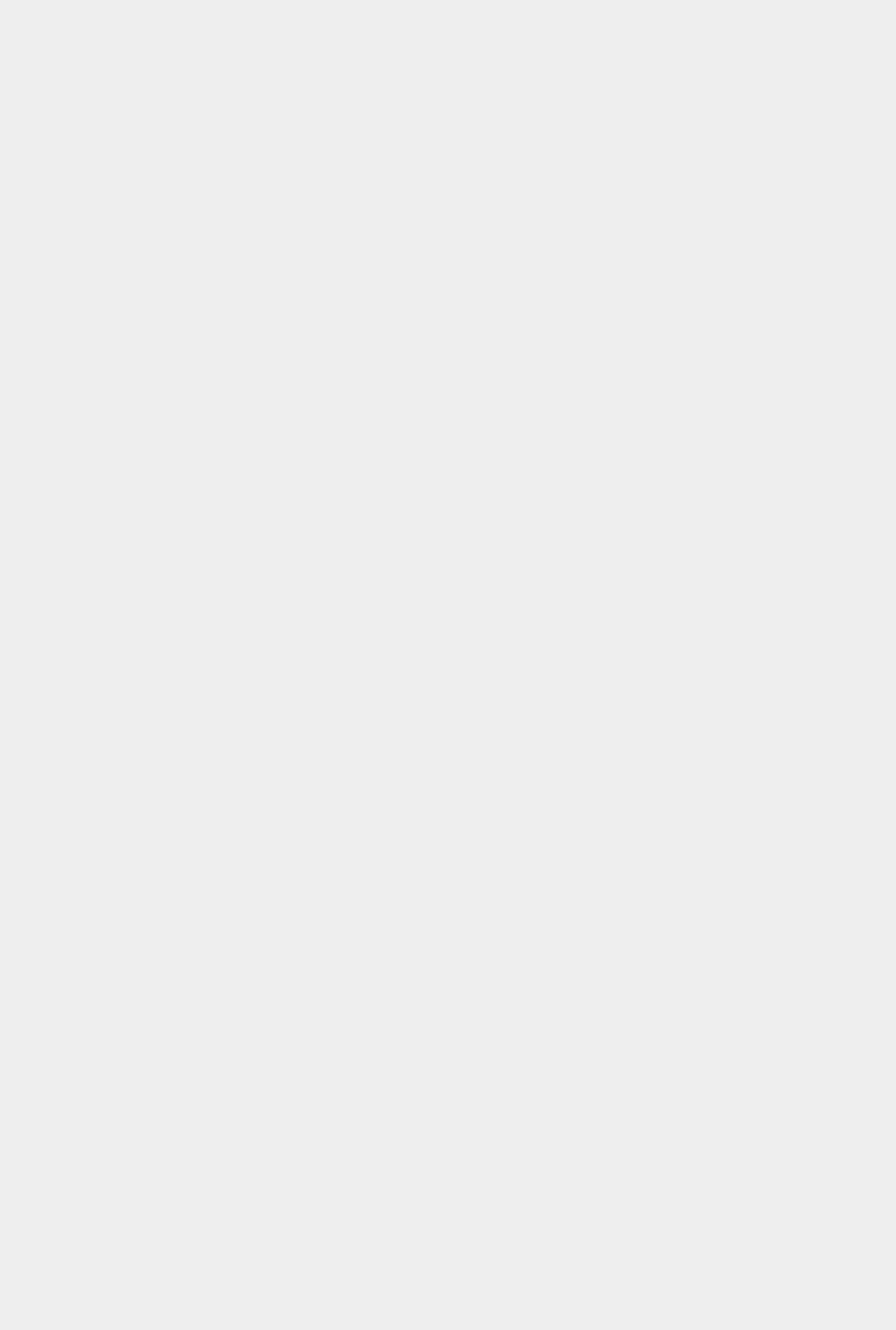
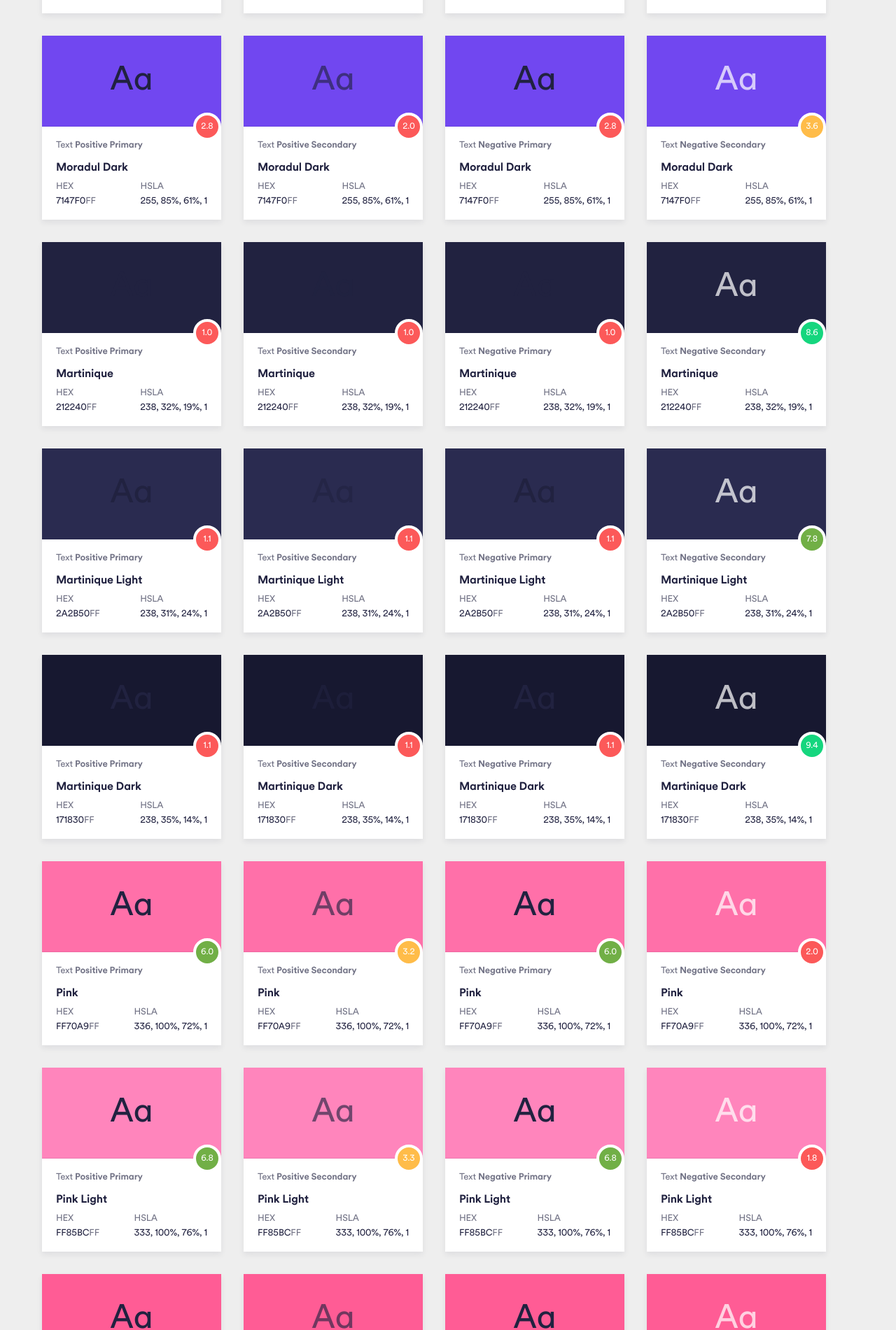
Before and after one commit to gemaderus/accesible-colors, a React (Create React App) app: page / in a window 1280 px wide. Shown: the part 589-2490 px from the top of the page at 70% size. Before the commit the page ends 800 px from the top, so only its background shows below. Built offline with nearby package versions, Linux system fonts and the light colour scheme.

Commit message:
Change lumninance algorith.

```diff
--- a/src/App.js
+++ b/src/App.js
@@ -2,7 +2,7 @@ import React, { Component } from 'react';
 import Sample from './sample';
 import Control from './control';
 import Legend from './legend';
-import {colors, legends} from './colors';
+import {colors} from './colors';
 
 import './App.css';
 
@@ -34,13 +34,57 @@ class App extends Component {
   }
 
   render() {
-    console.log(getColor('Positive Secondary'));
-
     return (
       <div>
         <ul className="grid">
           <Sample color={getColor('Positive Primary')} background={getColor('Moradul')}/>
           <Sample color={getColor('Positive Secondary')} background={getColor('Moradul')}/>
+          <Sample color={getColor('Negative Primary')} background={getColor('Moradul')}/>
+          <Sample color={getColor('Negative Secondary')} background={getColor('Moradul')}/>
+          <Sample color={getColor('Positive Primary')} background={getColor('Moradul Light')}/>
+          <Sample color={getColor('Positive Secondary')} background={getColor('Moradul Light')}/>
+          <Sample color={getColor('Negative Primary')} background={getColor('Moradul Light')}/>
+          <Sample color={getColor('Negative Secondary')} background={getColor('Moradul Light')}/>
+          <Sample color={getColor('Positive Primary')} background={getColor('Moradul Dark')}/>
+          <Sample color={getColor('Positive Secondary')} background={getColor('Moradul Dark')}/>
+          <Sample color={getColor('Negative Primary')} background={getColor('Moradul Dark')}/>
+          <Sample color={getColor('Negative Secondary')} background={getColor('Moradul Dark')}/>
+          <Sample color={getColor('Positive Primary')} background={getColor('Martinique')}/>
+          <Sample color={getColor('Positive Secondary')} background={getColor('Martinique')}/>
+          <Sample color={getColor('Negative Primary')} background={getColor('Martinique')}/>
+          <Sample color={getColor('Negative Secondary')} background={getColor('Martinique')}/>
+          <Sample color={getColor('Positive Primary')} background={getColor('Martinique Light')}/>
+          <Sample color={getColor('Positive Secondary')} background={getColor('Martinique Light')}/>
+          <Sample color={getColor('Negative Primary')} background={getColor('Martinique Light')}/>
+          <Sample color={getColor('Negative Secondary')} background={getColor('Martinique Light')}/>
+          <Sample color={getColor('Positive Primary')} background={getColor('Martinique Dark')}/>
+          <Sample color={getColor('Positive Secondary')} background={getColor('Martinique Dark')}/>
+          <Sample color={getColor('Negative Primary')} background={getColor('Martinique Dark')}/>
+          <Sample color={getColor('Negative Secondary')} background={getColor('Martinique Dark')}/>
+          <Sample color={getColor('Positive Primary')} background={getColor('Pink')}/>
+          <Sample color={getColor('Positive Secondary')} background={getColor('Pink')}/>
+          <Sample color={getColor('Negative Primary')} background={getColor('Pink')}/>
+          <Sample color={getColor('Negative Secondary')} background={getColor('Pink')}/>
+          <Sample color={getColor('Positive Primary')} background={getColor('Pink Light')}/>
+          <Sample color={getColor('Positive Secondary')} background={getColor('Pink Light')}/>
+          <Sample color={getColor('Negative Primary')} background={getColor('Pink Light')}/>
+          <Sample color={getColor('Negative Secondary')} background={getColor('Pink Light')}/>
+          <Sample color={getColor('Positive Primary')} background={getColor('Pink Dark')}/>
+          <Sample color={getColor('Positive Secondary')} background={getColor('Pink Dark')}/>
+          <Sample color={getColor('Negative Primary')} background={getColor('Pink Dark')}/>
+          <Sample color={getColor('Negative Secondary')} background={getColor('Pink Dark')}/>
+          <Sample color={getColor('Positive Primary')} background={getColor('Blue Love')}/>
+          <Sample color={getColor('Positive Secondary')} background={getColor('Blue Love')}/>
+          <Sample color={getColor('Negative Primary')} background={getColor('Blue Love')}/>
+          <Sample color={getColor('Negative Secondary')} background={getColor('Blue Love')}/>
+          <Sample color={getColor('Positive Primary')} background={getColor('Blue Light')}/>
+          <Sample color={getColor('Positive Secondary')} background={getColor('Blue Light')}/>
+          <Sample color={getColor('Negative Primary')} background={getColor('Blue Light')}/>
+          <Sample color={getColor('Negative Secondary')} background={getColor('Blue Light')}/>
+          <Sample color={getColor('Positive Primary')} background={getColor('Blue Dark')}/>
+          <Sample color={getColor('Positive Secondary')} background={getColor('Blue Dark')}/>
+          <Sample color={getColor('Negative Primary')} background={getColor('Blue Dark')}/>
+          <Sample color={getColor('Negative Secondary')} background={getColor('Blue Dark')}/>
 
           {this.state.items.map((sample, index) => {
             return (
--- a/src/sample.js
+++ b/src/sample.js
@@ -2,25 +2,36 @@ import React, {Component} from 'react';
 import tinycolor from 'tinycolor2';
 
 import './sample.css';
-import {colors, legends} from './colors';
+import {legends} from './colors';
 
-const luminanace = (r, g, b) => {
-    let a = [r, g, b].map(function (v) {
-        v /= 255;
-        return v <= 0.03928
-            ? v / 12.92
-            : Math.pow( (v + 0.055) / 1.055, 2.4 );
-    });
-    return a[0] * 0.2126 + a[1] * 0.7152 + a[2] * 0.0722;
+// const luminanace = (r, g, b) => {
+//     let a = [r, g, b].map(function (v) {
+//         v /= 255;
+//         return v <= 0.03928
+//             ? v / 12.92
+//             : Math.pow( (v + 0.055) / 1.055, 2.4 );
+//     });
+//     return a[0] * 0.2126 + a[1] * 0.7152 + a[2] * 0.0722;
+// }
+
+const getRGBPerceived = (foreground, background) => {
+  const rgb1 = tinycolor(foreground).toRgb();
+  const rgb2 = tinycolor(background).toRgb();
+  const r3 = rgb2.r + (rgb1.r-rgb2.r)*rgb1.a;
+  const g3 = rgb2.g + (rgb1.g-rgb2.g)*rgb1.a;
+  const b3 = rgb2.b + (rgb1.b-rgb2.b)*rgb1.a;
+  return `rgb(${r3}, ${g3}, ${b3})`;
 }
 
-const contrast = (rgb1, rgb2) => {
-  let contrast = (luminanace(rgb1[0], rgb1[1], rgb1[2]) + 0.05) / (luminanace(rgb2[0], rgb2[1], rgb2[2]) + 0.05);
+// getRGB('hsla(238, 32%, 19%, .64)', 'hsl(238, 32%, 19%)');
 
-  if (contrast < 1) contrast = 1/contrast;
+// const contrast = (rgb1, rgb2) => {
+//   let contrast = (luminanace(rgb1[0], rgb1[1], rgb1[2]) + 0.05) / (luminanace(rgb2[0], rgb2[1], rgb2[2]) + 0.05);
 
-  return parseFloat(contrast).toFixed(1);
-}
+//   if (contrast < 1) contrast = 1/contrast;
+
+//   return parseFloat(contrast).toFixed(1);
+// }
 
 const colorRatioBased = (ratio) => {
   let background;
@@ -40,7 +51,7 @@ const colorRatioBased = (ratio) => {
 }
 
 const hslToString = ({h, s, l, a}) => {
-  return `${h}, ${Math.round(s*100)}%, ${Math.round(l*100)}%, ${a}`;
+  return `${Math.round(h)}, ${Math.round(s*100)}%, ${Math.round(l*100)}%, ${a}`;
 }
 
 class Sample extends Component {
@@ -50,18 +61,20 @@ class Sample extends Component {
       color: this.props.color.code
     }
 
-    console.log(tinycolor.readability(this.props.background.code, this.props.color.code));
-    console.log(tinycolor(this.props.color.code).getLuminance());
+    // console.log(tinycolor.readability(this.props.background.code, this.props.color.code));
+    // console.log(tinycolor(this.props.color.code).getLuminance());
 
     const colorDetail = tinycolor(this.props.background.code);
     const hsla = colorDetail.toHsl();
-    const bg = colorDetail.toRgb();
-    const c = tinycolor(this.props.color.code).toRgb();
+    // const bg = colorDetail.toRgb();
+    // const c = tinycolor(this.props.color.code).toRgb();
     const hex8 = colorDetail.toHex8();
-
     const hex8Main = hex8.slice(0, 6);
     const hex8Trans = hex8.slice(6, 8);
-    const ratio = contrast([c.r, c.g, c.b], [bg.r, bg.g, bg.b]);
+    // const ratio = contrast([c.r, c.g, c.b], [bg.r, bg.g, bg.b]);
+
+    const perceived = getRGBPerceived(this.props.color.code, this.props.background.code);
+    const ratio = tinycolor.readability(this.props.background.code, perceived).toFixed(1);
 
     return (
       <li onClick={e => {
```
